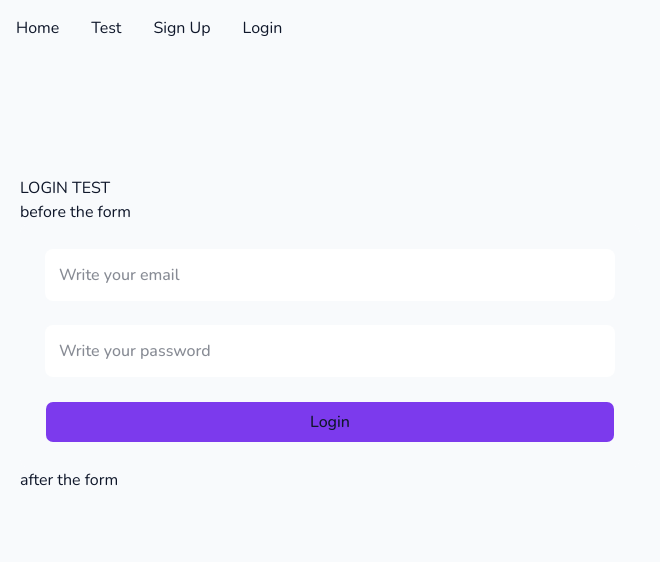
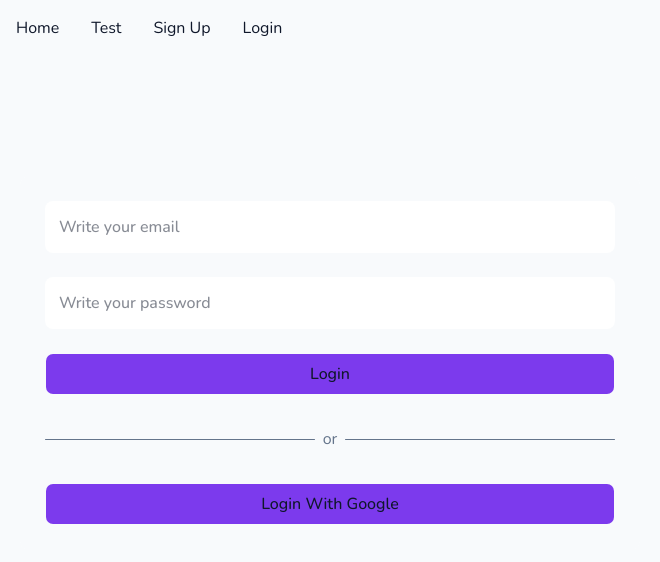
Before and after one commit to OCT-Ahmed/Eloq, a Next.js app in the folder eloq/: page /login in a window 1280 px wide. Shown: the top 562 px of the page, without its empty margins (0-660 px from the left). Built offline with nearby package versions, Linux system fonts and the light colour scheme; no server answers.

Commit message:
feat(auth): add sign in with google method & implemnting auth/callback logic to handle various status

```diff
--- a/eloq/app/(auth)/login/page.tsx
+++ b/eloq/app/(auth)/login/page.tsx
@@ -5,10 +5,7 @@ import LoginForm from "@/features/auth/components/LoginForm"
 export default function SignUpPage() {
   return (
     <div className="h-full w-full pt-30 px-5">
-      <h1>LOGIN TEST</h1>
-      before the form
     <LoginForm />
-    after the form
     </div>
   )
 }
--- /dev/null
+++ b/eloq/features/auth/components/GoogleSignInButton.tsx
@@ -0,0 +1,38 @@
+"use client"
+
+import { loginWithGoogle } from "../services/auth.service"
+import { Button } from "@/components/ui/button"
+
+export default function GoogleSignInButton({
+  setErrorMessage,
+}: {
+  setErrorMessage: (message: string | null) => void
+}) {
+
+  async function handleLoginWithGoogle() {
+    try {
+      const { error } = await loginWithGoogle()
+
+      if (error) {
+        setErrorMessage(error.message)
+      }
+
+    } catch (error) {
+      console.error(error)
+
+      if (error instanceof Error) {
+        setErrorMessage(error.message)
+      }
+    }
+  }
+
+  return (
+    <Button
+      type="button"
+      className="w-full p-3 py-5 font-medium text-md bg-eloq-purple hover:bg-eloq-purple/75 rounded-lg"
+      onClick={handleLoginWithGoogle}
+    >
+      Login With Google
+    </Button>
+  )
+}
--- a/eloq/features/auth/components/LoginForm.tsx
+++ b/eloq/features/auth/components/LoginForm.tsx
@@ -1,28 +1,37 @@
 "use client"
-import { useState, useEffect } from "react"
-import { motion } from "framer-motion"
-import { Button } from "@/components/ui/button"
+import { useState } from "react"
+import { useRouter } from "next/navigation"
 import { login } from "../actions/login"
 import { loginSchema } from "../validation/login.schema"
+import { motion } from "framer-motion"
+import GoogleSignInButton from "../components/GoogleSignInButton"
+import { Button } from "@/components/ui/button"
+import OrSeparator from "../components/OrSeparator"
 
 export default function LoginForm() {
-  useEffect(() => {
-    alert("JS Loaded")
-  }, [])
-
+  const router = useRouter()
   // °° INPUTS STATE
   const [email, setEmail] = useState("")
   const [password, setPassword] = useState("")
-  // °° FORM STATES
-  const [ errorMessage, setErrorMessage ] = useState("")
+  // °° STATES
+  const [isLoading, setIsLoading] = useState(false)
+  const [errorMessage, setErrorMessage] = useState("")
+  const [emailErrorMessage, setEmailErrorMessage] = useState("")
+  const [passwordErrorMessage, setPasswordErrorMessage] = useState("")
   // °° VARIABLES
+  const SITE_URL = process.env.NEXT_PUBLIC_SITE_URL!;
   const successMessage = "Logged in successfully!"
   const failMessage = "Something went wrong."
+
   // °° SUBMIT HANDLER
   async function handleSubmit(e: React.FormEvent<HTMLFormElement>) {
     e.preventDefault()
 
     try {
+      setIsLoading(true)
+      setEmailErrorMessage("")
+      setPasswordErrorMessage("")
+      setErrorMessage("")
       const result = loginSchema.safeParse({
         email,
         password,
@@ -30,28 +39,32 @@ export default function LoginForm() {
 
       if (!result.success) {
         console.log(result.error.flatten())
+        // handle fields errors
+        const errors = result.error.flatten().fieldErrors
+        setEmailErrorMessage(errors.email?.[0])
+        setPasswordErrorMessage(errors.password?.[0])
         return
       }
       const loginData = result.data;
-     // await login(loginData)
       const authData = await login(loginData);
-alert(JSON.stringify(authData.session, null, 2));
+
       alert(successMessage)
+      router.push(`${SITE_URL}/dashboard`)
       setErrorMessage("")
+
     } catch (error) {
       console.error(error)
       setErrorMessage(failMessage)
+    } finally {
+      setIsLoading(false)
     }
   }
-
 
   return (
     <motion.form
       onSubmit={handleSubmit}
       className="flex flex-col items-center justify-center gap-4 lg:gap-6 w-full md:w-[65%] lg:w-[50%] md:p-6 md:bg-background/5 md:border md:border-white/5 md:rounded-lg"
-      initial={
-        false
-      }
+      initial={false}
       animate={{
         opacity: 1,
         y: 0,
@@ -65,6 +78,8 @@ alert(JSON.stringify(authData.session, null, 2));
       }}
     >
 
+      {/* حقل البريد الإلكتروني */}
+      <div className="flex flex-col w-full gap-1">
         <motion.input
           name="email"
           type="email"
@@ -83,7 +98,15 @@ alert(JSON.stringify(authData.session, null, 2));
           }}
           initial={{borderColor: "transparent"}}
         />
+        {emailErrorMessage && (
+          <span className="text-sm text-red-400">
+            {emailErrorMessage}
+          </span>
+        )}
+      </div>
 
+      {/* حقل كلمة السر */}
+      <div className="flex flex-col w-full gap-1">
         <motion.input
           name="password"
           type="password"
@@ -102,21 +125,33 @@ alert(JSON.stringify(authData.session, null, 2));
           }}
           initial={{borderColor: "transparent"}}
         />
+        {passwordErrorMessage && (
+          <span className="text-sm text-red-400">
+            {passwordErrorMessage}
+          </span>
+        )}
+      </div>
+
       {/* ERROR MESSAGE FIELD */}
       {errorMessage && (
-        <span>
+        <div className="w-full py-1 px-3 bg-red-400/15 border border-red-400/25 rounded-lg">
+          <span className="text-sm text-red-500">
             {errorMessage}
           </span>
+        </div>
       )}
+
       {/* SUBMIT BUTTON*/}
       <Button
         type="submit"
         className="w-full p-3 py-5 font-medium text-md bg-eloq-purple hover:bg-eloq-purple/75 rounded-lg"
-        onClick={() => alert("Clicked")}
       >
-        Login
+        {isLoading ? "..." : "Login"}
       </Button>
       {/* or seprator */}
+      <OrSeparator />
+      {/* OAuth */}
+      <GoogleSignInButton setErrorMessage={setErrorMessage} />
     </motion.form>
   )
 }
--- /dev/null
+++ b/eloq/features/auth/components/OrSeparator.tsx
@@ -0,0 +1,9 @@
+export default function OrSeparator() {
+  return (
+    <div className="flex items-center justify-between w-full gap-2 text-muted mt-2 mb-2">
+      <div className="flex-1 h-[0.3px] bg-muted rounded-full"></div>
+      <span>or</span>
+      <div className="flex-1 h-[0.3px] bg-muted rounded-full" />
+    </div>
+  )
+}
--- a/eloq/features/auth/components/SignupForm.tsx
+++ b/eloq/features/auth/components/SignupForm.tsx
@@ -1,26 +1,38 @@
 "use client"
 import { useState } from "react"
+import { useRouter } from "next/navigation"
+import { signup } from "../actions/signup"
+import { signupSchema } from "../validation/signup.schema"
 import { motion } from "framer-motion"
-import { signup } from "../actions/signup"
-import { Button } from "@/components/ui/button";
-import { signupSchema } from "../validation/signup.schema"
+import { Button } from "@/components/ui/button"
+import OrSeparator from "../components/OrSeparator"
 
+export default function SignupForm() {
+  const router = useRouter();
+  // °° INPUTS STATE
+  const [fullName, setFullName] = useState("")
+  const [email, setEmail] = useState("")
+  const [password, setPassword] = useState("")
+  // °° STATES
+  const [isLoading, setIsLoading] = useState(false)
+  const [errorMessage, setErrorMessage] = useState("")
+  const [fullNameErrorMessage, setFullNameErrorMessage] = useState("") // إضافة حالة خطأ الاسم
+  const [emailErrorMessage, setEmailErrorMessage] = useState("")
+  const [passwordErrorMessage, setPasswordErrorMessage ] = useState("")
+  // °° VARIABLES
+  const SITE_URL = process.env.NEXT_PUBLIC_SITE_URL!;
+  const successMessage = "Account created successfully!";
+  const failMessage = "Something went wrong."
 
-/* add loading state */
-export default function SignupForm() {
-  // °° INPUTS STATE
-  const [ fullName, setFullName ] = useState("")
-  const [ email, setEmail ] = useState("")
-  const [ password, setPassword ] = useState("")
-  // °° FORM STATES
-  const [ errorMessage, setErrorMessage ] = useState("")
-  // °° VARIABLES
-  const successMessage = "Acount created successfuly!";
-  const failMessage = "Something went wrong."
   // °° SUBMIT HANDLER
   async function handleSubmit(e: React.FormEvent<HTMLFormElement>) {
     e.preventDefault()
     try {
+      setIsLoading(true)
+      setFullNameErrorMessage("")
+      setEmailErrorMessage("")
+      setPasswordErrorMessage("")
+      setErrorMessage("")
       const result = signupSchema.safeParse({
         fullName,
         email,
@@ -28,20 +40,29 @@ export default function SignupForm() {
       })
       if (!result.success) {
         console.log(result.error.flatten())
+        // handle fields errors
+        const errors = result.error.flatten().fieldErrors
+        setFullNameErrorMessage(errors.fullName?.[0] || errors.full_name?.[0])
+        setEmailErrorMessage(errors.email?.[0])
+        setPasswordErrorMessage(errors.password?.[0])
         return
       }
       const signupData = result.data;
       await signup(signupData)
       alert(successMessage)
+      router.push(`${SITE_URL}/dashboard`)
       setErrorMessage("")
     } catch (error) {
       console.error(error)
       setErrorMessage(failMessage)
+    } finally {
+      setIsLoading(false)
     }
   }
 
   return (
-    <motion.form onSubmit={handleSubmit}
+    <motion.form
+      onSubmit={handleSubmit}
       className="flex flex-col items-center justify-center gap-4 lg:gap-6 w-full md:w-[65%] lg:w-[50%] md:p-6 md:bg-background/5 md:border md:border-white/5 md:rounded-lg"
       initial={{
         opacity: 0,
@@ -59,6 +80,8 @@ export default function SignupForm() {
         damping: 20,
       }}
     >
+      {/* حقل الاسم الكامل */}
+      <div className="flex flex-col w-full gap-1">
         <motion.input
           name="full_name"
           type="text"
@@ -79,6 +102,15 @@ export default function SignupForm() {
           }}
           initial={{borderColor: "transparent"}}
         />
+        {fullNameErrorMessage && (
+          <span className="text-sm text-red-400">
+            {fullNameErrorMessage}
+          </span>
+        )}
+      </div>
+
+      {/* حقل البريد الإلكتروني */}
+      <div className="flex flex-col w-full gap-1">
         <motion.input
           name="email"
           type="email"
@@ -99,6 +131,15 @@ export default function SignupForm() {
           }}
           initial={{borderColor: "transparent"}}
         />
+        {emailErrorMessage && (
+          <span className="text-sm text-red-400">
+            {emailErrorMessage}
+          </span>
+        )}
+      </div>
+
+      {/* حقل كلمة السر */}
+      <div className="flex flex-col w-full gap-1">
         <motion.input
           name="password"
           type="password"
@@ -119,19 +160,31 @@ export default function SignupForm() {
           }}
           initial={{borderColor: "transparent"}}
         />
+        {passwordErrorMessage && (
+          <span className="text-sm text-red-400">
+            {passwordErrorMessage}
+          </span>
+        )}
+      </div>
+
       {/* ERROR MESSAGE FIELD */}
       {errorMessage && (
-        <span>
+        <div className="w-full py-1 px-3 bg-red-400/15 border border-red-400/25 rounded-lg">
+          <span className="text-sm text-red-500">
             {errorMessage}
           </span>
+        </div>
       )}
+
       {/* SUBMIT BUTTON */}
       <Button
         type="submit"
         className="w-full p-3 font-medium text-md bg-eloq-purple hover:bg-eloq-purple/75 rounded-lg"
       >
-        Create Account
+        {isLoading ? "..." : "Create Account"}
       </Button>
+      <OrSeparator />
+      {/* OAuth */}
     </motion.form>
   )
 }
--- a/eloq/features/auth/services/auth.service.ts
+++ b/eloq/features/auth/services/auth.service.ts
@@ -1,6 +1,9 @@
 import { supabase } from "@/lib/supabase/client"
 import type { SignupData, LoginData} from "../types/auth.types"
 
+const SITE_URL = process.env.NEXT_PUBLIC_SITE_URL!;
+
+// ••• REGISTER
 export async function register(data: SignupData) {
   return await supabase.auth.signUp({
     email: data.email,
@@ -12,7 +15,7 @@ export async function register(data: SignupData) {
     },
   })
 }
-
+// ••• LOGIN
 export async function login(data: LoginData) {
   return await supabase.auth.signInWithPassword({
     email: data.email,
@@ -20,14 +23,24 @@ export async function login(data: LoginData) {
   })
 }
 
+export async function loginWithGoogle() {
+  const redirectTo = `${window.location.origin}/auth/callback`
+  return await supabase.auth.signInWithOAuth({
+    provider: "google",
+    options: {
+      redirectTo,
+    },
+  })
+}
+// ••• LOGOUT
 export async function logout() {
   return await supabase.auth.signOut()
 }
-
+// ••• SESSION
 export async function getSession() {
   return await supabase.auth.getSession()
 }
-
+// ••• USER
 export async function getCurrentUser() {
   return await supabase.auth.getUser()
 }
```
Also changed, not shown: eloq/app/auth/callback/route.ts (added, +58 -0 lines). Lines whose indentation alone changed are shown as unchanged.
